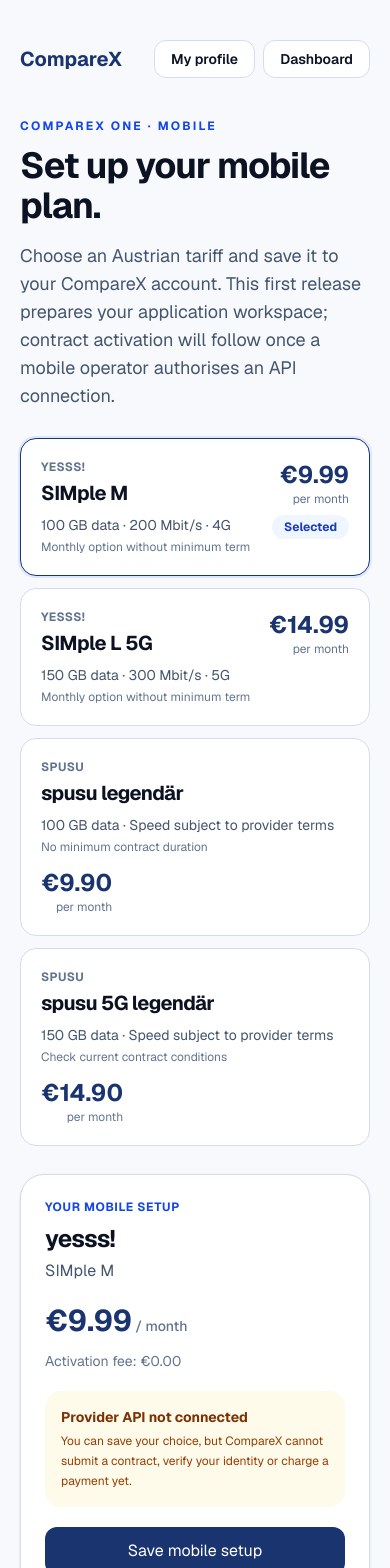
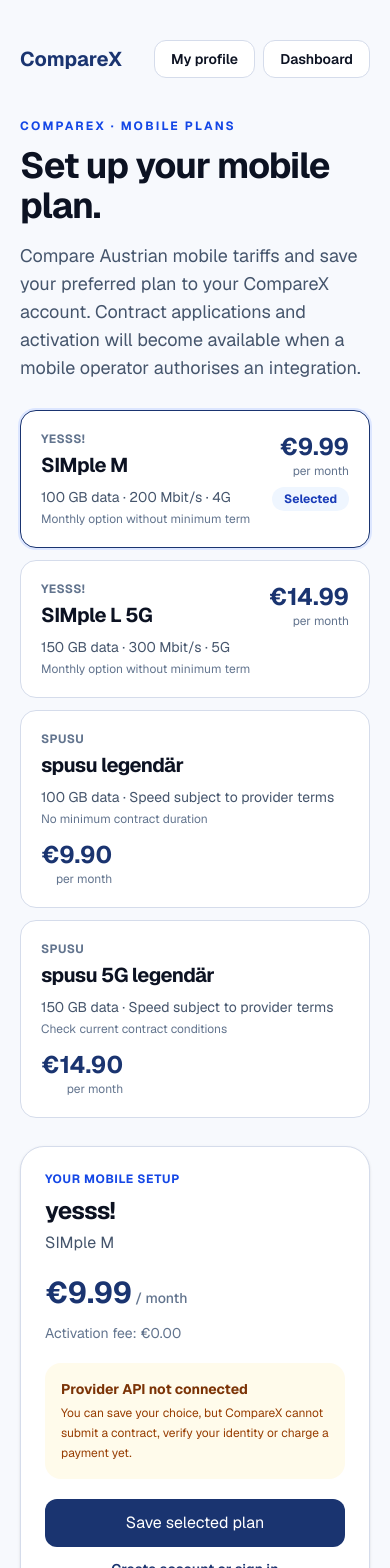
Before and after one commit to pietroconforti-blip/compareX, a Next.js app: page /mobile in a window 390 px wide. Shown: the top 1568 px of the page. Built offline with nearby package versions, Linux system fonts and the light colour scheme; no server answers.

Commit message:
Integrate mobile setup into main CompareX experience

```diff
--- a/app/mobile/page.tsx
+++ b/app/mobile/page.tsx
@@ -43,7 +43,7 @@ export default function MobileSetupPage() {
 
   async function saveDraft() {
     if (!configured) { setMessage("Account storage is not configured in this preview yet."); return; }
-    if (!userId) { setMessage("Create a CompareX account or sign in before saving your mobile setup."); return; }
+    if (!userId) { setMessage("Create your CompareX account or sign in before saving your selected plan."); return; }
     if (!selected) return;
     setSaving(true); setMessage("");
     try {
@@ -53,7 +53,7 @@ export default function MobileSetupPage() {
         status: "draft", provider_submission_status: "not_configured",
       });
       if (error) throw error;
-      setMessage("Your mobile setup has been saved to your CompareX account. No contract has been submitted and no payment has been taken.");
+      setMessage("Your selected mobile plan has been saved to your CompareX account. No contract has been submitted and no payment has been taken.");
     } catch (error) {
       setMessage(error instanceof Error ? error.message : "The draft could not be saved. The CompareX One database migration may still be pending.");
     } finally { setSaving(false); }
@@ -65,9 +65,9 @@ export default function MobileSetupPage() {
         <header className="flex items-center justify-between gap-4"><a href="/" className="text-xl font-bold text-[#1a3470]">CompareX</a><nav className="flex flex-wrap gap-2 text-sm font-semibold"><a href="/account" className="rounded-xl border border-[#d5dceb] bg-white px-4 py-2">My profile</a><a href="/dashboard" className="rounded-xl border border-[#d5dceb] bg-white px-4 py-2">Dashboard</a></nav></header>
         <section className="mt-10 grid gap-7 lg:grid-cols-[1fr_340px]">
           <div>
-            <p className="text-xs font-bold uppercase tracking-[0.18em] text-blue-700">CompareX One · Mobile</p>
+            <p className="text-xs font-bold uppercase tracking-[0.18em] text-blue-700">CompareX · Mobile plans</p>
             <h1 className="mt-3 text-4xl font-bold tracking-tight md:text-5xl">Set up your mobile plan.</h1>
-            <p className="mt-4 max-w-2xl text-lg leading-7 text-slate-600">Choose an Austrian tariff and save it to your CompareX account. This first release prepares your application workspace; contract activation will follow once a mobile operator authorises an API connection.</p>
+            <p className="mt-4 max-w-2xl text-lg leading-7 text-slate-600">Compare Austrian mobile tariffs and save your preferred plan to your CompareX account. Contract applications and activation will become available when a mobile operator authorises an integration.</p>
             <div className="mt-7 space-y-3">
               {loading ? <p className="rounded-2xl border border-[#d5dceb] bg-white p-5">Loading Austrian mobile offers…</p> : offers.map(offer => (
                 <button key={offer.id} type="button" onClick={() => setSelectedId(offer.id)} aria-pressed={selectedId === offer.id} className={"w-full rounded-2xl border bg-white p-5 text-left transition " + (selectedId === offer.id ? "border-[#1a3470] ring-2 ring-[#dce6ff]" : "border-[#d5dceb] hover:border-[#1a3470]")}>
@@ -81,7 +81,7 @@ export default function MobileSetupPage() {
             <p className="text-xs font-bold uppercase tracking-wider text-blue-700">Your mobile setup</p>
             {selected ? <><h2 className="mt-2 text-2xl font-bold">{selected.provider}</h2><p className="mt-1 text-slate-600">{selected.plan}</p><p className="mt-5 text-3xl font-bold text-[#1a3470]">€{selected.monthlyPrice.toFixed(2)}<span className="text-sm font-medium text-slate-500"> / month</span></p><p className="mt-3 text-sm text-slate-500">Activation fee: {selected.activationFee == null ? "Confirm with provider" : "€" + selected.activationFee.toFixed(2)}</p></> : <p className="mt-3 text-sm text-slate-500">Select a tariff to continue.</p>}
             <div className="mt-5 rounded-2xl bg-amber-50 p-4"><p className="text-sm font-bold text-amber-900">Provider API not connected</p><p className="mt-1 text-xs leading-5 text-amber-800">You can save your choice, but CompareX cannot submit a contract, verify your identity or charge a payment yet.</p></div>
-            <button type="button" onClick={saveDraft} disabled={!selected || saving} className="mt-5 w-full rounded-xl bg-[#1a3470] px-5 py-3 font-bold text-white disabled:opacity-50">{saving ? "Saving…" : "Save mobile setup"}</button>
+            <button type="button" onClick={saveDraft} disabled={!selected || saving} className="mt-5 w-full rounded-xl bg-[#1a3470] px-5 py-3 font-bold text-white disabled:opacity-50">{saving ? "Saving…" : "Save selected plan"}</button>
             {!userId && <a href="/account" className="mt-3 block text-center text-sm font-semibold text-[#1a3470] underline">Create account or sign in</a>}
             {provider && <p className="mt-3 text-xs text-slate-500">Integration status: {provider.integrationStatus.replaceAll("_", " ")}</p>}
             {message && <p role="status" className="mt-4 rounded-xl bg-blue-50 p-3 text-sm leading-6 text-[#1a3470]">{message}</p>}
```
